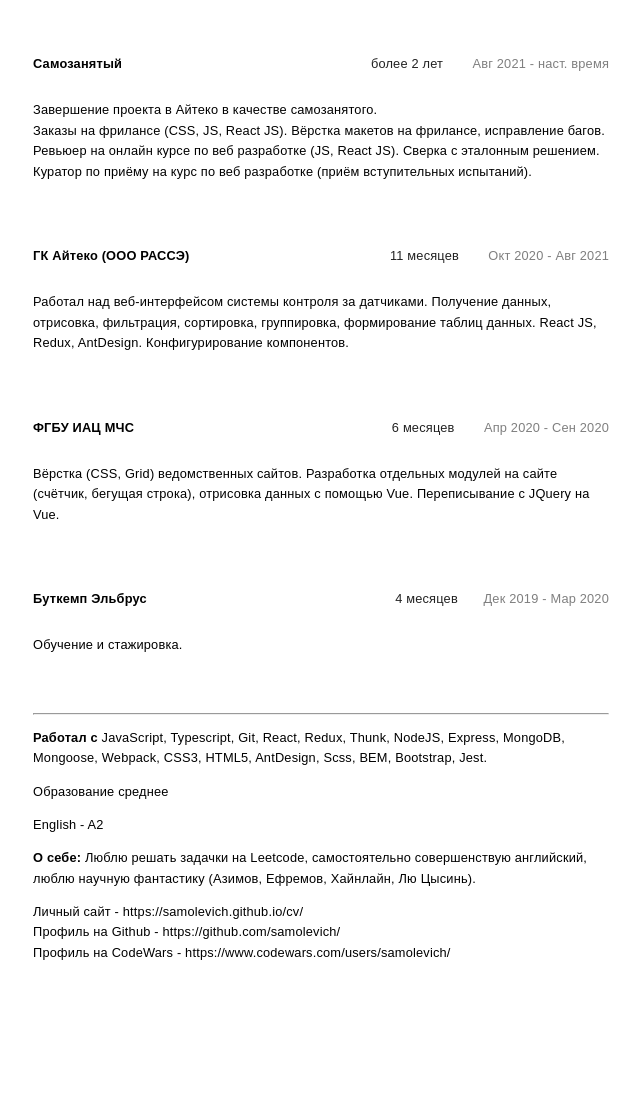
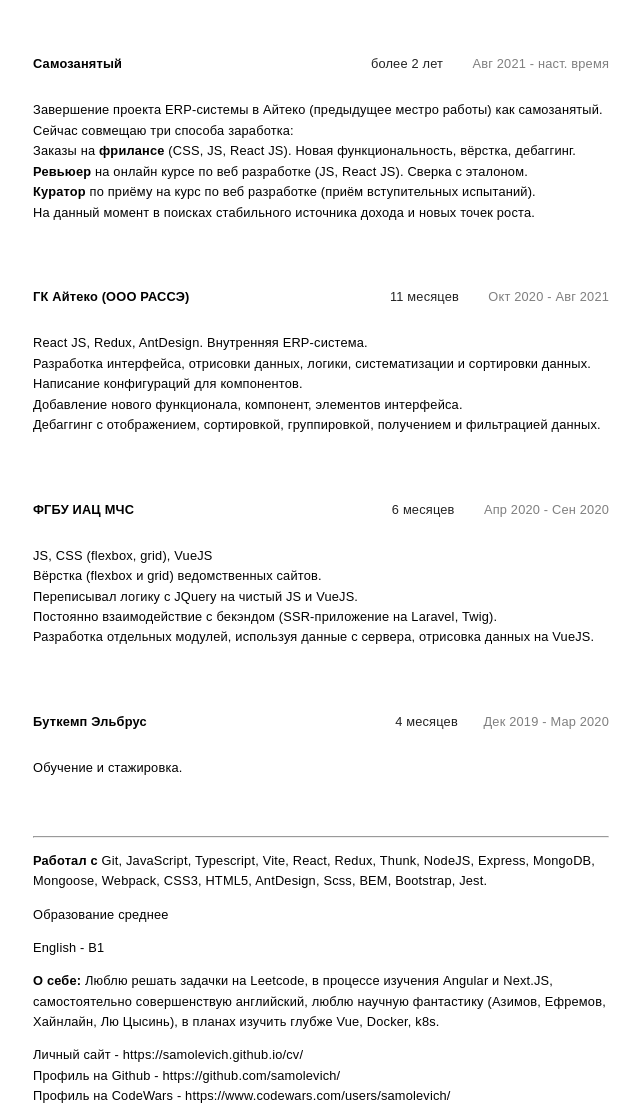
Before and after one commit to samolevich/one_page_cv, a plain HTML site: page index.html in a window 1280 px wide. Shown: the part 280-1390 px from the top of the page, without its empty margins (319-959 px from the left). Before the commit the page ends 1256 px from the top, so only its background shows below. Drawn offline with nearby package versions, Linux system fonts and the light colour scheme.

Commit message:
refactor: rewrite info

```diff
--- a/index.html
+++ b/index.html
@@ -340,16 +340,12 @@
             наст. время
           </p>
           <p class="workplace__description">
-            Завершение проекта в Айтеко в качестве самозанятого.
-            <br />
-            Заказы на фрилансе (CSS, JS, React JS). Вёрстка макетов на фрилансе,
-            исправление багов.
-            <br />
-            Ревьюер на онлайн курсе по веб разработке (JS, React JS). Сверка с
-            эталонным решением.
-            <br />
-            Куратор по приёму на курс по веб разработке (приём вступительных
-            испытаний).
+            Завершение проекта ERP-системы в Айтеко (предыдущее местро работы) как самозанятый.<br />
+            Сейчас совмещаю три способа заработка:<br />
+            <span class="dash">Заказы на <b>фрилансе</b> (CSS, JS, React JS). Новая функциональность, вёрстка, дебаггинг.</span><br />
+            <span class="dash"><b>Ревьюер</b> на онлайн курсе по веб разработке (JS, React JS). Сверка с эталоном.</span><br />
+            <span class="dash"><b>Куратор</b> по приёму на курс по веб разработке (приём вступительных испытаний).</span><br />
+            На данный момент в поисках стабильного источника дохода и новых точек роста.
           </p>
         </li>
         <li class="workplace">
@@ -363,10 +359,11 @@
             2021
           </p>
           <p class="workplace__description">
-            Работал над веб-интерфейсом системы контроля за датчиками. Получение
-            данных, отрисовка, фильтрация, сортировка, группировка, формирование
-            таблиц данных. React JS, Redux, AntDesign. Конфигурирование
-            компонентов.
+            React JS, Redux, AntDesign. Внутренняя ERP-система.<br />
+            <span class="dash">Разработка интерфейса, отрисовки данных, логики, систематизации и сортировки данных.<br /></span>
+            <span class="dash">Написание конфигураций для компонентов.<br /></span>
+            <span class="dash">Добавление нового функционала, компонент, элементов интерфейса.<br /></span>
+            <span class="dash">Дебаггинг с отображением, сортировкой, группировкой, получением и фильтрацией данных.</span>
           </p>
         </li>
         <li class="workplace">
@@ -383,9 +380,11 @@
             2020
           </p>
           <p class="workplace__description">
-            Вёрстка (CSS, Grid) ведомственных сайтов. Разработка отдельных
-            модулей на сайте (счётчик, бегущая строка), отрисовка данных с
-            помощью Vue. Переписывание с JQuery на Vue.
+            JS, CSS (flexbox, grid), VueJS<br />
+            <span class="dash">Вёрстка (flexbox и grid) ведомственных сайтов.<br /></span>
+            <span class="dash">Переписывал логику с JQuery на чистый JS и VueJS.<br /></span>
+            <span class="dash">Постоянно взаимодействие с бекэндом (SSR-приложение на Laravel, Twig).<br /></span>
+            <span class="dash">Разработка отдельных модулей, используя данные с сервера, отрисовка данных на VueJS.</span>
           </p>
         </li>
         <li class="workplace">
@@ -408,16 +407,12 @@
     <footer class="wrapper">
       <hr />
       <p class="skills">
-        <b>Работал с</b> JavaScript, Typescript, Git, React, Redux, Thunk,
-        NodeJS, Express, MongoDB, Mongoose, Webpack, CSS3, HTML5, AntDesign,
-        Scss, BEM, Bootstrap, Jest.
+        <b>Работал с</b> Git, JavaScript, Typescript, Vite, React, Redux, Thunk, NodeJS, Express, MongoDB, Mongoose, Webpack, CSS3, HTML5, AntDesign, Scss, BEM, Bootstrap, Jest.
       </p>
-      <p>Образование среднее</p>
-      <p>English - A2</p>
-      <p>
-        <b>О себе:</b> Люблю решать задачки на Leetcode, самостоятельно
-        совершенствую английский, люблю научную фантастику (Азимов, Ефремов,
-        Хайнлайн, Лю Цысинь).
+      <p class="print_hide">Образование среднее</p>
+      <p class="print_hide">English - B1</p>
+      <p class="about">
+        <b>О себе:</b> Люблю решать задачки на Leetcode, в процессе изучения Angular и Next.JS, самостоятельно совершенствую английский, люблю научную фантастику (Азимов, Ефремов, Хайнлайн, Лю Цысинь), в планах изучить глубже Vue, Docker, k8s.
       </p>
       <p class="links">
         <a
```
